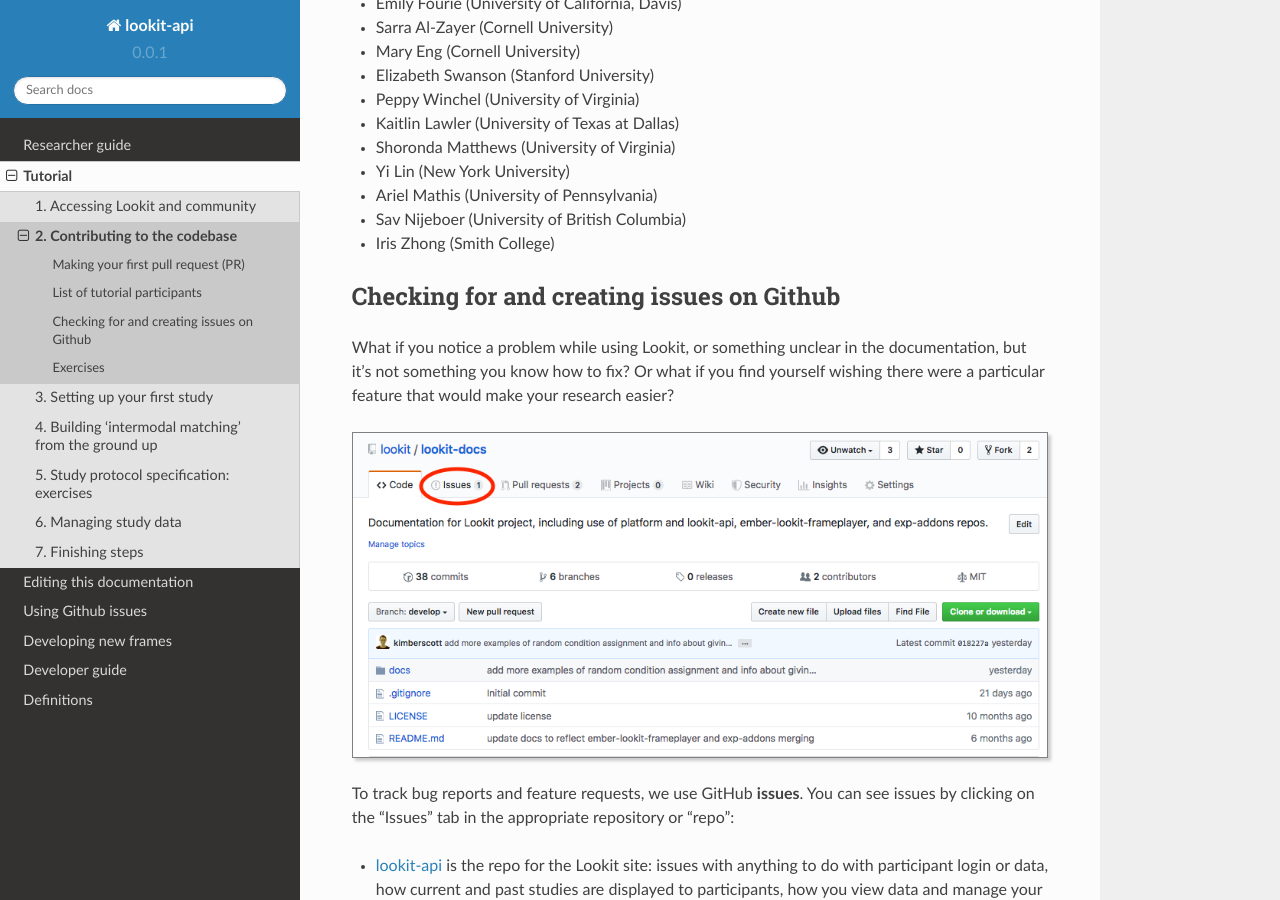
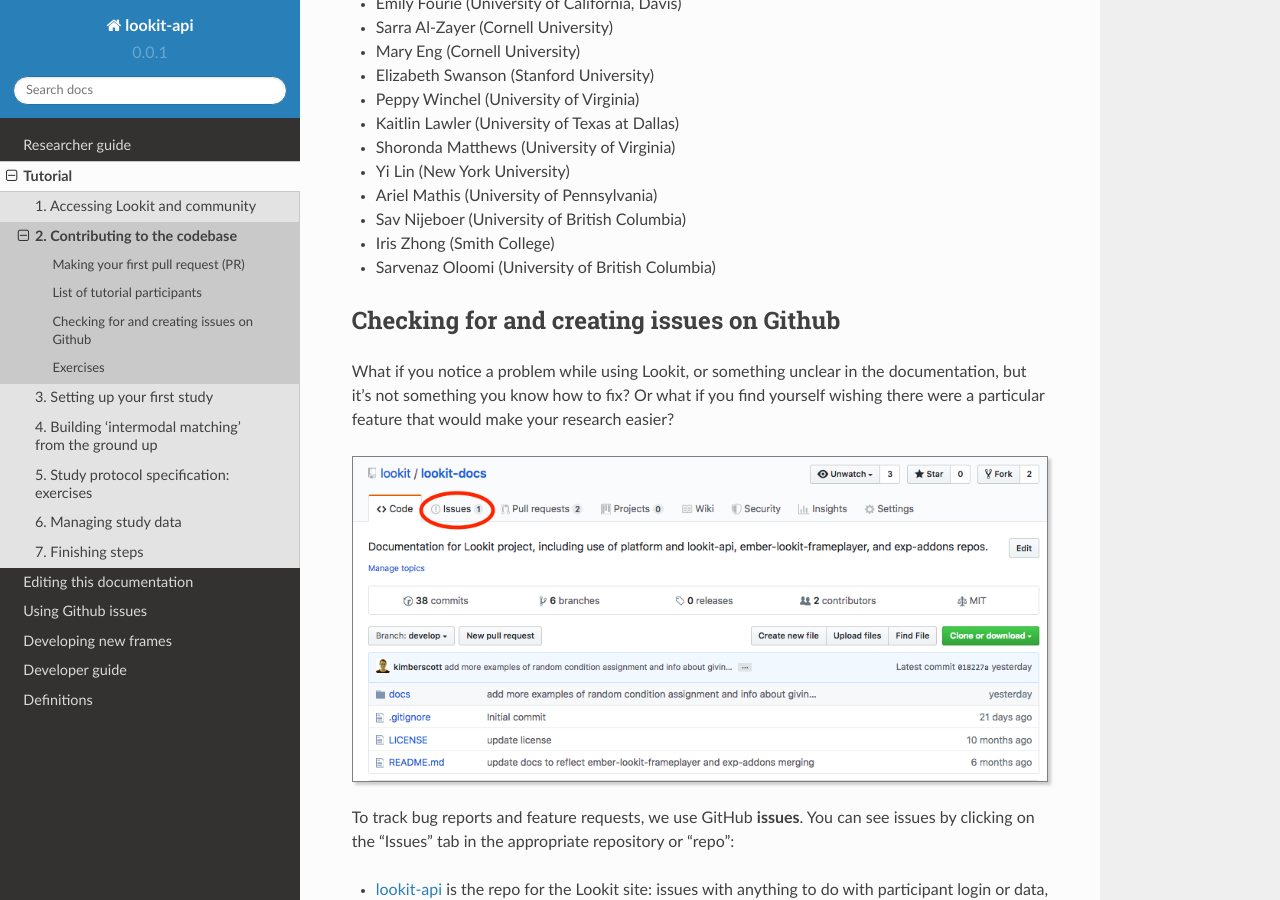
Before and after one commit to lookit/lookit-docs, a Sphinx documentation site: the page built from docs/source/tutorial-contributing.rst, in a window 1280 px wide and 900 px high, scrolled down 6105 px. Built offline with Sphinx 7.4.7 and the Read the Docs theme 2.0.0, drawn with Linux system fonts in a browser that asks for light colours.

Commit message:
Add tutorial participant to the list

```diff
--- a/docs/source/tutorial-contributing.rst
+++ b/docs/source/tutorial-contributing.rst
@@ -159,6 +159,7 @@
 - Ariel Mathis  (University of Pennsylvania)
 - Sav Nijeboer (University of British Columbia)
 - Iris Zhong (Smith College)
+- Sarvenaz Oloomi (University of British Columbia)
 
 .. _Github issues overview:
 
```
